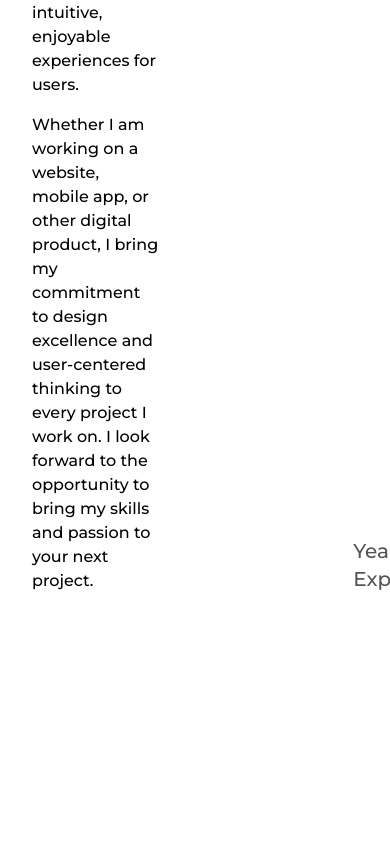
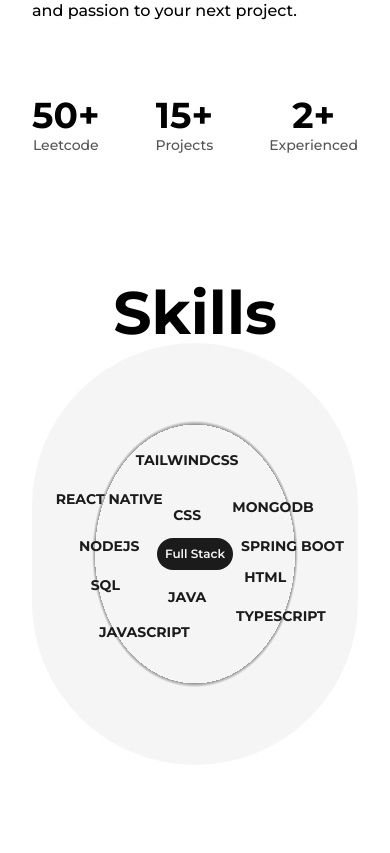
Before and after one commit to ksroyal100/Portfolio.github.io, a Next.js app: page /about in a window 390 px wide. Shown: the part 1120-1973 px from the top of the page. Built offline with nearby package versions, Linux system fonts and the light colour scheme.

Commit message:
responsive part-2

```diff
--- a/src/components/Experience.js
+++ b/src/components/Experience.js
@@ -4,15 +4,15 @@ import LiIcons from './LiIcons'
 
 const Details = ({ position, company, companyink, time, address, work }) => {
   const ref = useRef(null)
-  return <li ref={ref} className='my-8 first:mt-0 last:mb-0 w-[60%] mx-auto flex flex-col items-center justify-between'>
+  return <li ref={ref} className='my-8 first:mt-0 last:mb-0 w-[60%] mx-auto flex flex-col items-center justify-between md:w-[80%]'>
     <LiIcons reference={ ref} />
     <div >
-      <h3 className='capitalize font-bold text-2xl'>{position}&nbsp; <a href={companyink}
+      <h3 className='capitalize font-bold text-2xl sm:text-xl xs:text-lg'>{position}&nbsp; <a href={companyink}
       target='_blank' className='text-blue-600'>@{company}</a></h3>
-      <span className='capitalize font-medium text-dark/75'>
+      <span className='capitalize font-medium text-dark/75 xs:text-sm'>
         {time} | {address}
       </span>
-      <p className='font-medium w-full'>
+      <p className='font-medium w-full md:text-sm'>
         {work}
       </p>
     </div>
@@ -27,8 +27,8 @@ const Experience = () => {
   })
   return (
     <div className='my-64'>
-      <h2 className='font-bold text-8xl mb-32 w-full text-center'>Experience</h2>
-      <div ref={ref} className='w-[75%] mx-auto relative'>
+      <h2 className='font-bold text-8xl mb-32 w-full text-center md:text-6xl xs:text-4xl md:mb-10'>Experience</h2>
+      <div ref={ref} className='w-[75%] mx-auto relative lg:w-[90%] md:w-full'>
 
         <motion.div
         style={{scaleY: scrollYProgress}}
--- a/src/components/LiIcons.js
+++ b/src/components/LiIcons.js
@@ -8,7 +8,7 @@ const LiIcons = ({reference}) => {
       })
   return (
       <figure className='absolute left-0 stroke-dark'>
-          <svg className='-rotate-90' width='75' height='75' viewBox='0 0 100 100' >
+          <svg className='-rotate-90 md:w-[60px] md:h-[60px] xs:w-[40px] xs:h-[40px]' width='75' height='75' viewBox='0 0 100 100' >
               <circle cx='75' cy='50' r='20' className='stroke-blue-600 stroke-1 fill-none'/>
               <motion.circle cx='75' cy='50' r='20' className='stroke-[5px] fill-light'
                   style={{
--- a/src/components/Navbar.js
+++ b/src/components/Navbar.js
@@ -107,7 +107,7 @@ const Navbar = () => {
           <motion.div
             initial={{ scale: 0, opacity:0, x:"-50%", y:"-50%" }}
             animate={{scale:1, opacity:1}}
-            className='min-w-[70vw] flex flex-col z-30 flex justify-center items-center fixed top-1/2 left-1/2 -translate-x-1/2 -translate-y-1/2  bg-dark/90 dark:bg-light/75 rounded-lg backdrop-blur-md  py-32'>
+            className='min-w-[70vw]  flex-col z-30 flex justify-center items-center fixed top-1/2 left-1/2 -translate-x-1/2 -translate-y-1/2  bg-dark/90 dark:bg-light/75 rounded-lg backdrop-blur-md  py-32'>
 
 <nav className='flex items-center flex-col justify-center text-dark dark:text-light'>
 <CustomMobileLink href="/" title="Home" className='mx-4 font-bold text-xl'  toggle={handleClick}/>
--- a/src/components/Skill.js
+++ b/src/components/Skill.js
@@ -3,7 +3,7 @@ import {motion } from 'framer-motion'
 
 const Skills = ({ name, x, y }) => {
   return(
-    <motion.div className='flex items-center justify-center rounded-full font-semibold bg-dark text-light p-4 shadow-dark cursor-pointer absolute py-3 px-6  dark:bg-light dark:text-dark '
+    <motion.div className='flex items-center justify-center rounded-full font-semibold bg-dark text-light p-4 shadow-dark cursor-pointer absolute py-3 px-6  dark:bg-light dark:text-dark lg:py-2 lg:px-4 md:text-sm md:py-1.5 md:px-3 xs:bg-transparent xs:dark:bg-transparent xs:text-dark xs:dark:text-light xs:font-bold'
       whileHover={{ scale: 1.05 }}
       initial={{ x: 0, y: 0 }}
       whileInView={{ x: x, y: y }}
@@ -18,26 +18,26 @@ const Skills = ({ name, x, y }) => {
 const Skill = () => {
   return (
     <>
-      <h2 className='font-bold text-8xl mt-64 w-full text-center'>Skills</h2>
-      <div className='w-full h-screen relation flex items-center justify-center rounded-full bg-circularLight dark:bg-circularDark'>
-        <motion.div className='flex items-center justify-center rounded-full font-semibold bg-dark text-light  dark:bg-light dark:text-dark  p-4 shadow-dark cursor-pointer' whileHover={{scale: 1.05}}>
+      <h2 className='font-bold text-8xl mt-64 w-full text-center md:text-6xl md:mt-32'>Skills</h2>
+      <div className='w-full h-screen relation flex items-center justify-center rounded-full bg-circularLight dark:bg-circularDark lg:h-[80vh] sm:h-[60vh] xs:h-[50vh]'>
+        <motion.div className='flex items-center justify-center rounded-full font-semibold bg-dark text-light  dark:bg-light dark:text-dark  p-4 shadow-dark cursor-pointer lg:p-6 md:p-4 xs:text-xs xs:p-2' whileHover={{scale: 1.05}}>
           Full Stack
         </motion.div>
 
-        <Skills name="HTML" x="13vw" y="2vw" />
-        <Skills name="CSS" x="-6vw" y="-8vw" />
-        <Skills name="JAVASCRIPT" x="-6vw" y="8vw" />
-        <Skills name="JAVA" x="6vw" y="12vw" />
-        <Skills name="TYPESCRIPT" x="24vw" y="8vw" />
-        <Skills name="REACTJS" x="10vw" y="-6vw" />
-        <Skills name="NODEJS" x="-20vw" y="-5vw" />
-        <Skills name="REACT NATIVE" x="-20vw" y="-12vw" />
-        <Skills name="EXPRESSJS" x="-20vw" y="12vw" />
-        <Skills name="SPRING BOOT" x="23vw" y="-2vw" />
+        <Skills name="HTML" x="18vw" y="6vw" />
+        <Skills name="CSS" x="-2vw" y="-10vw" />
+        <Skills name="JAVASCRIPT" x="-13vw" y="20vw" />
+        <Skills name="JAVA" x="-2vw" y="11vw" />
+        <Skills name="TYPESCRIPT" x="22vw" y="16vw" />
+        {/* <Skills name="REACTJS" x="10vw" y="-6vw" /> */}
+        <Skills name="NODEJS" x="-22vw" y="-2vw" />
+        <Skills name="REACT NATIVE" x="-22vw" y="-14vw" />
+        {/* <Skills name="EXPRESSJS" x="-20vw" y="12vw" /> */}
+        <Skills name="SPRING BOOT" x="25vw" y="-2vw" />
         <Skills name="MONGODB" x="20vw" y="-12vw" />
-        <Skills name="SQL" x="-20vw" y="2vw" />
-        <Skills name="TAILWINDCSS" x="-2vw" y="-16vw" />
-        <Skills name="DEPLOYMENT" x="0vw" y="20vw" />
+        <Skills name="SQL" x="-23vw" y="8vw" />
+        <Skills name="TAILWINDCSS" x="-2vw" y="-24vw" />
+        {/* <Skills name="DEPLOYMENT" x="0vw" y="20vw" /> */}
 
 
 
--- a/src/pages/about.js
+++ b/src/pages/about.js
@@ -41,9 +41,9 @@ const about = () => {
           </Head>
           <main className='flex w-full flex-col items-center justify-center dark:text-light overflow-hidden'>
           <Layout className='pt-16'>
-                  <AnimatedText text='Passion Fuels Purpose!' className="mb-16 text-[3rem]"/>
-                  <div className='grid w-full grid-cols-8 gap-16'>
-                      <div className='col-span-3 flex flex-col items-start justify-start'>
+                  <AnimatedText text='Innovation Empower!' className="mb-16 text-[3rem] lg:!text-7xl sm:!text-6xl xs:!text-4xl sm:mb-16"/>
+                  <div className='grid w-full grid-cols-8 gap-16 sm:gap-8'>
+                      <div className='col-span-3 flex flex-col items-start justify-start xl:col-span-4 md:order-2 md:col-span-8'>
                           <h2 className='mb-4 text-lg font-bold uppercase text-black-300'>Biography</h2>
                           <p className='font-medium'> Hi, I am Kishan Sahu, a full stack developer & designer with a passion for creating beautiful, functional,
 and user-centered digital experiences. With 4 years of experience in the field. I am always looking for
@@ -57,27 +57,27 @@ other digital product, I bring my commitment to design excellence and user-cente
 every project I work on. I look forward to the opportunity to bring my skills and passion to your next project.</p>
                       </div>
 
-                      <div className='col-span-3 relative h-max rounded-2xl border-2 border-solid border-dark bg-light dark:bg-dark dark:border-light'>
+                      <div className='col-span-3 relative h-max rounded-2xl border-2 border-solid border-dark bg-light dark:bg-dark dark:border-light xl:col-span-4 md:order-1 md:col-span-8'>
                           <div className='absolute top-0 -right-3 -z-10 w-[102%] h-[103%] rounded-[2rem] bg-dark' />
                           <Image src={profilePic} alt='kishan sahu' className='w-full h-auto rounded-2xl'
                                priority
                 sizes='(max-width:260px) 100vw, (max-width: 1200px) 50vw, 33vw'
                           />
                       </div>
-                      <div className='col-span-2 flex flex-col items-end justify-between'>
-                          <div className='flex flex-col items-end justify-center'>
-                              <span className='inline-block text-7xl font-bold'>
-                              <AnimatedNumbers value={20} />+
+                      <div className='col-span-2 flex flex-col items-end justify-between xl:col-span-8 xl:flex-row xl:items-center md:order-3 md:col-span-8 md:mt-10'>
+                          <div className='flex flex-col items-end justify-center xl:items-center'>
+                              <span className='inline-block text-7xl font-bold md:text-6xl sm:text-4xl'>
+                              <AnimatedNumbers value={50} />+
                               </span>
-                              <h2 className='text-xl font-medium capitalize text-dark/75 dark:text-light'>satisfied clients</h2>
+                              <h2 className='text-xl font-medium capitalize text-dark/75 dark:text-light xl:text-center md:text-lg sm:text-base xs:text-sm'>Leetcode </h2>
                           </div>
-                          <div className='flex flex-col items-end justify-center'>
-                              <span className='inline-block text-7xl font-bold'><AnimatedNumbers value={15} />+</span>
-                              <h2 className='text-xl font-medium capitalize text-dark/75 dark:text-light'>projects completed</h2>
+                          <div className='flex flex-col items-end justify-center xl:items-center'>
+                              <span className='inline-block text-7xl font-bold md:text-6xl sm:text-4xl'><AnimatedNumbers value={15} />+</span>
+                              <h2 className='text-xl font-medium capitalize text-dark/75 dark:text-light xl:text-center md:text-lg sm:text-base xs:text-sm'>Projects</h2>
                           </div>
-                          <div className='flex flex-col items-end justify-center'>
-                              <span className='inline-block text-7xl font-bold'><AnimatedNumbers value={2} />+</span>
-                              <h2 className='text-xl font-medium capitalize text-dark/75 dark:text-light'>years of experienced</h2>
+                          <div className='flex flex-col items-end justify-center xl:items-center'>
+                              <span className='inline-block text-7xl font-bold md:text-6xl sm:text-4xl'><AnimatedNumbers value={2} />+</span>
+                              <h2 className='text-xl font-medium capitalize text-dark/75 dark:text-light xl:text-center md:text-lg sm:text-base xs:text-sm'>Experienced</h2>
                           </div>
 
                       </div>
--- a/src/pages/blogs.js
+++ b/src/pages/blogs.js
@@ -60,7 +60,7 @@ const Blogs = ({title, date, link}) => {
 
 const FeaturedBlog = ({img, title, time, summary, link,}) => {
     return (
-        <li className='relative col-span-1 w-full p-4 bg-light border border-solid border-dark rounded-2xl dark:bg-dark dark:border-light dark:text-light'>
+        <li className='relative col-span-1 w-full p-4 bg-light border border-solid border-dark rounded-2xl dark:bg-dark dark:border-light dark:text-light md:flex md:flex-col'>
                <Link href={link} target='_blank'
             className='w-full inline-block cursor-pointer overflow-hidden rounded-lg'
             >
@@ -90,9 +90,9 @@ const blogs = () => {
               <meta name="description" content="Generated by create next app"/>
 
           </Head>
-          <main className='w-full flex flex-col items-center justify-center overflow-hidden '>
+          <main className='w-full flex items-center justify-center overflow-hidden '>
               <Layout className='pt-16'>
-                  <AnimatedText text='Words Can Change The World!' className='mb-16 text-[3rem]'/>
+                  <AnimatedText text='Words Can Change The World!' className='mb-16 text-[3rem] md:!text-4xl'/>
                   <ul className=' grid grid-cols-2 gap-16'>
                       <FeaturedBlog
                           title='Build A Custom Pagination Component In Reactjs From Scratch'
```
Also changed, not shown: src/components/Education.js (+9 -9 lines), src/pages/projects.js (+13 -13 lines).
